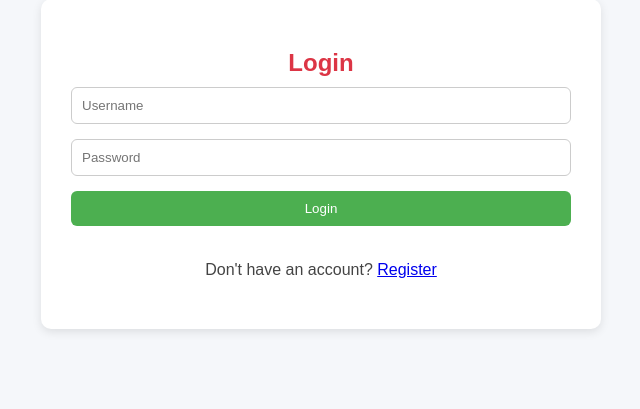
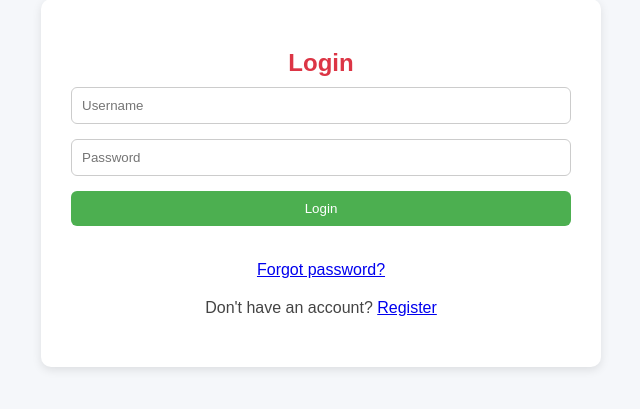
Before and after one commit to E-keyz/todo, a Django app: page /login/ in a window 1280 px wide. Shown: the part 101-510 px from the top of the page, without its empty margins (319-959 px from the left). Run offline with Django 5.2, Linux system fonts and the light colour scheme.

Commit message:
Improved authentication and password reset

```diff
--- a/src/tasks/templates/tasks/login.html
+++ b/src/tasks/templates/tasks/login.html
@@ -24,6 +24,7 @@
             <input type="password" name="password" placeholder="Password" required>
             <input type="submit" value="Login">
         </form>
+        <p><a href="{% url 'password_reset' %}">Forgot password?</a></p>
         <p style="text-align: center;">
             Don't have an account? <a href="{% url 'register' %}">Register</a>
         </p>
--- /dev/null
+++ b/src/tasks/templates/tasks/password_reset_complete.html
@@ -0,0 +1 @@
+<p>Your password has been set. You can now <a href="{% url 'login' %}">log in</a>.</p>
--- /dev/null
+++ b/src/tasks/templates/tasks/password_reset_confirm.html
@@ -0,0 +1,6 @@
+<h2>Set New Password</h2>
+<form method="post">
+    {% csrf_token %}
+    {{ form.as_p }}
+    <button type="submit">Reset Password</button>
+</form>
--- /dev/null
+++ b/src/tasks/templates/tasks/password_reset_done.html
@@ -0,0 +1 @@
+<p>We've emailed you instructions for resetting your password.</p>
--- a/src/tasks/urls.py
+++ b/src/tasks/urls.py
@@ -1,15 +1,32 @@
 from django.urls import path
-from .views import task_list, complete_task, delete_task, register_user, login_view, logout_view, dashboard, edit_task, toggle_complete
+from django.contrib.auth import views as auth_views
+from .views import task_list, complete_task, delete_task, register_view, login_view, logout_view, dashboard, edit_task, toggle_complete
 
 urlpatterns = [
     path('tasks/', task_list, name='task_list'),
     path('complete/<int:task_id>/', complete_task, name='complete_task'),
     path('delete/<int:task_id>/', delete_task, name='delete_task'),
-    path('register/', register_user, name='register'),
+    path('register/', register_view, name='register'),
     path('login/', login_view, name='login'),
     path('logout/', logout_view, name='logout'),
     path('', dashboard, name='dashboard'),
     path('edit/<int:task_id>/', edit_task, name='edit_task'),
     path('toggle/<int:task_id>/', toggle_complete, name='toggle_complete'),
 
+
+path('password-reset/',
+         auth_views.PasswordResetView.as_view(template_name='registration/password_reset_form.html'),
+         name='password_reset'),
+
+    path('password-reset/done/',
+         auth_views.PasswordResetDoneView.as_view(template_name='registration/password_reset_done.html'),
+         name='password_reset_done'),
+
+    path('reset/<uidb64>/<token>/',
+         auth_views.PasswordResetConfirmView.as_view(template_name='registration/password_reset_confirm.html'),
+         name='password_reset_confirm'),
+
+    path('reset/done/',
+         auth_views.PasswordResetCompleteView.as_view(template_name='registration/password_reset_complete.html'),
+         name='password_reset_complete'),
 ]
--- a/src/tasks/views.py
+++ b/src/tasks/views.py
@@ -11,17 +11,27 @@ from tasks.models import Task
 
 # Create your views here.
 
-def register_user(request):
-    if request.method =='POST':
-        form = UserCreationForm(request.POST)
-        if form.is_valid():
-            form.save()
-            messages.success(request, "Account Created Successfully")
-            return redirect('login')
+from django.contrib.auth.models import User
+from django.contrib import messages
 
-    else:
-        form = UserCreationForm()
-    return render(request, 'tasks/register.html', {'form': form})
+def register_view(request):
+    if request.method == 'POST':
+        username = request.POST.get('username')
+        email = request.POST.get('email')
+        password = request.POST.get('password')
+
+        # Check for duplicate email
+        if User.objects.filter(email=email).exists():
+            messages.error(request, "Email already in use.")
+            return redirect('register')
+
+        if username and email and password:
+            user = User.objects.create_user(username=username, email=email, password=password)
+            login(request, user)
+            return redirect('dashboard')
+
+    return render(request, 'tasks/register.html')
+
 
 
 def login_view(request):
--- a/src/todoapp/settings.py
+++ b/src/todoapp/settings.py
@@ -117,8 +117,8 @@ USE_TZ = True
 
 STATIC_URL = 'static/'
 
-# Optional but good:
 
+EMAIL_BACKEND = 'django.core.mail.backends.console.EmailBackend'
 
 LOGIN_REDIRECT_URL = 'dashboard'
 
```
Also changed, not shown: src/tasks/templates/tasks/password_reset_form.html (added, +8 -0 lines), src/tasks/templates/tasks/register.html (+13 -4 lines).
